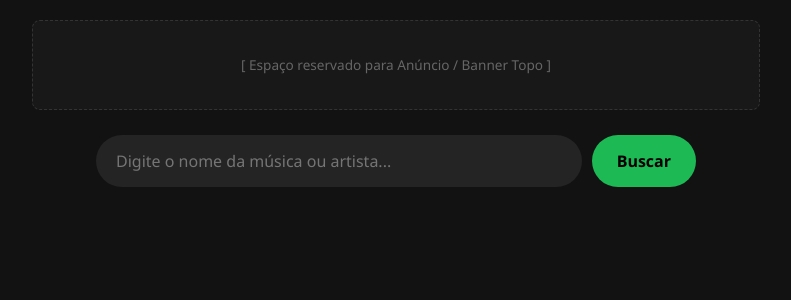
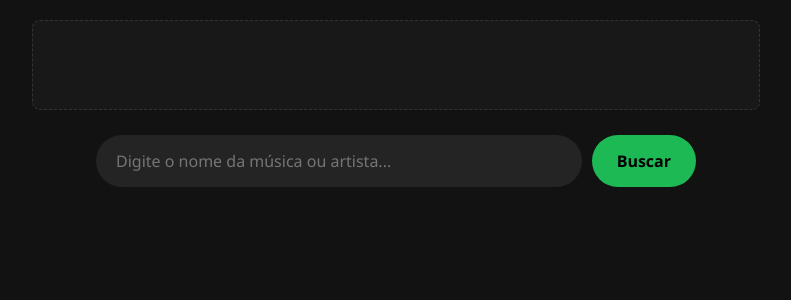
Before and after one commit to Cliton-Alberth-Billiekt021/yt_music_player, a Django app: page / in a window 1280 px wide. Shown: the part 112-412 px from the top of the page, without its empty margins (244-1035 px from the left). Run offline with Django 5.2, Linux system fonts and the light colour scheme; some libraries are stand-ins or nearby versions.

Commit message:
Adicionados scripts de anuncio do Adsterra (Native Banner e Social Bar)

```diff
--- a/musicas/templates/musicas/lista.html
+++ b/musicas/templates/musicas/lista.html
@@ -77,9 +77,10 @@
     </div>
 
     <!-- 📢 ESPAÇO DE ANÚNCIO 1: TOPO -->
-    <div class="ad-container">
-        <span>[ Espaço reservado para Anúncio / Banner Topo ]</span>
-    </div>
+<div class="ad-container">
+    <script async="async" data-cfasync="false" src="https://pl30837138.effectivecpmnetwork.com/9f91a6b98f13dda193a74053ee8b508c/invoke.js"></script>
+    <div id="container-9f91a6b98f13dda193a74053ee8b508c"></div>
+</div>
 
     <!-- Campo de Busca -->
     <div class="search-box">
@@ -95,6 +96,9 @@
             <span>[ Espaço reservado para Anúncio Nativo ]</span>
         </div>
     {% endif %}
+
+                        <!-- 📢 BAR SOCIAL (Colocar antes do fechamento da tag body) -->
+                    <script src="https://pl30837185.effectivecpmnetwork.com/62/aa/06/62aa06bf3f9d91c912a2f5169e762f8b.js"></script>
 
     <!-- Resultados da Busca -->
     {% if resultados %}
```
